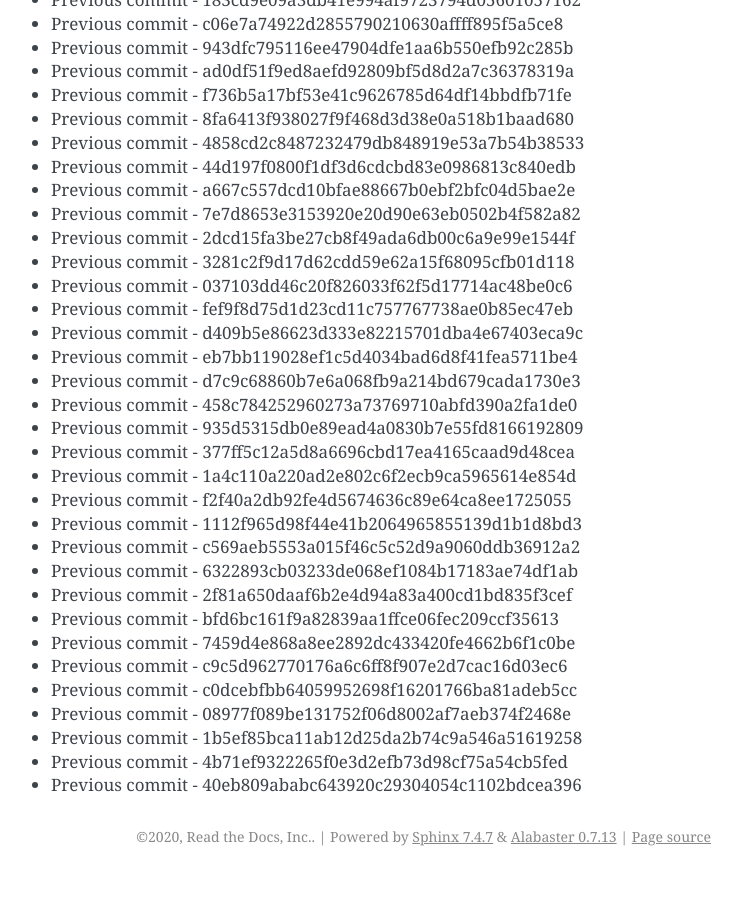
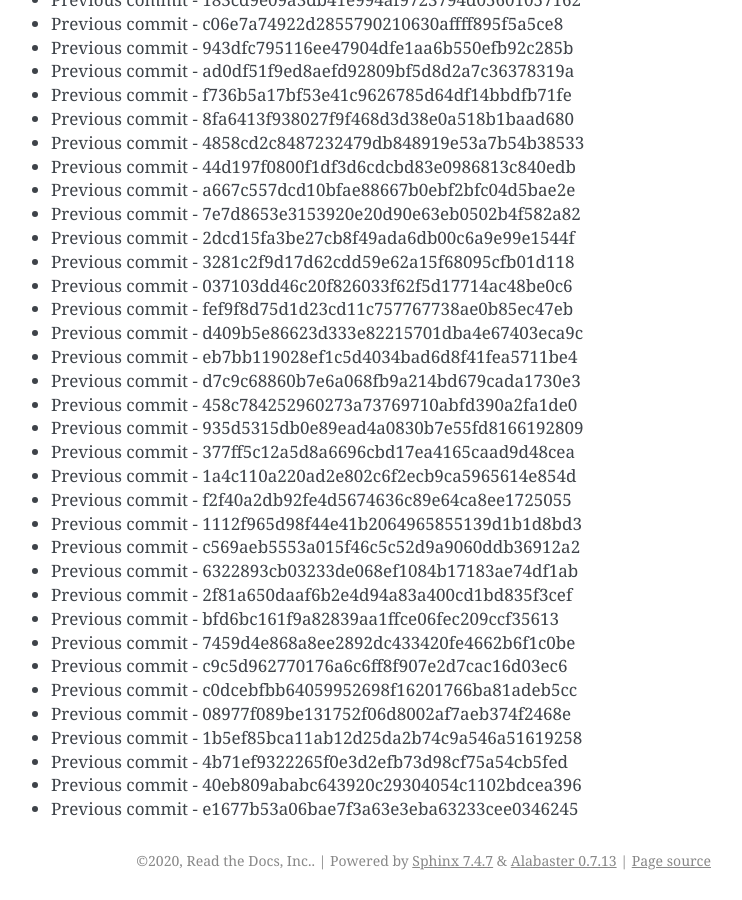
Before and after one commit to readthedocs/rtd-git-stresstest, a Sphinx documentation site: the page built from docs/updates.rst, in a window 1280 px wide and 900 px high, scrolled down 101578 px. Shown: the whole window, without its empty margins (399-1141 px from the left). Built offline with Sphinx 7.4.7, drawn with Linux system fonts in a browser that asks for light colours; before the commit the page ends 102454 px from its top, so only the background shows below that.

Commit message:
Generating commit from previous: e1677b53a06bae7f3a63e3eba63233cee0346245

```diff
--- a/docs/updates.rst
+++ b/docs/updates.rst
@@ -4300,3 +4300,4 @@ It can be tested for any performance characteristics.
 * Previous commit - 1b5ef85bca11ab12d25da2b74c9a546a51619258
 * Previous commit - 4b71ef9322265f0e3d2efb73d98cf75a54cb5fed
 * Previous commit - 40eb809ababc643920c29304054c1102bdcea396
+* Previous commit - e1677b53a06bae7f3a63e3eba63233cee0346245
```
